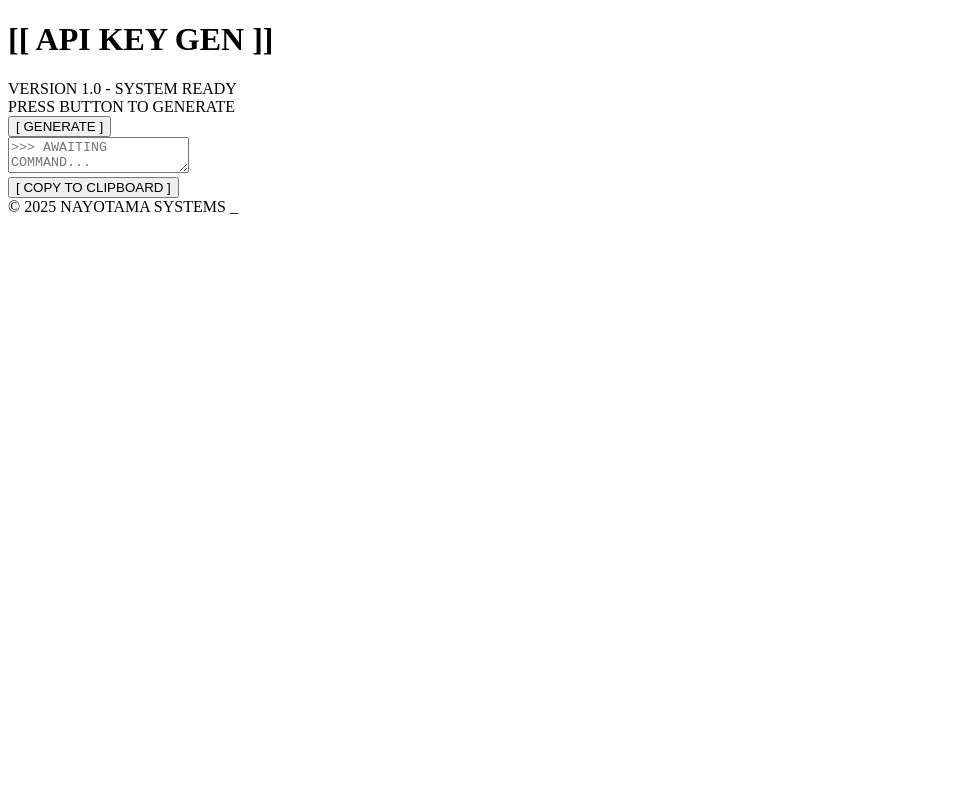
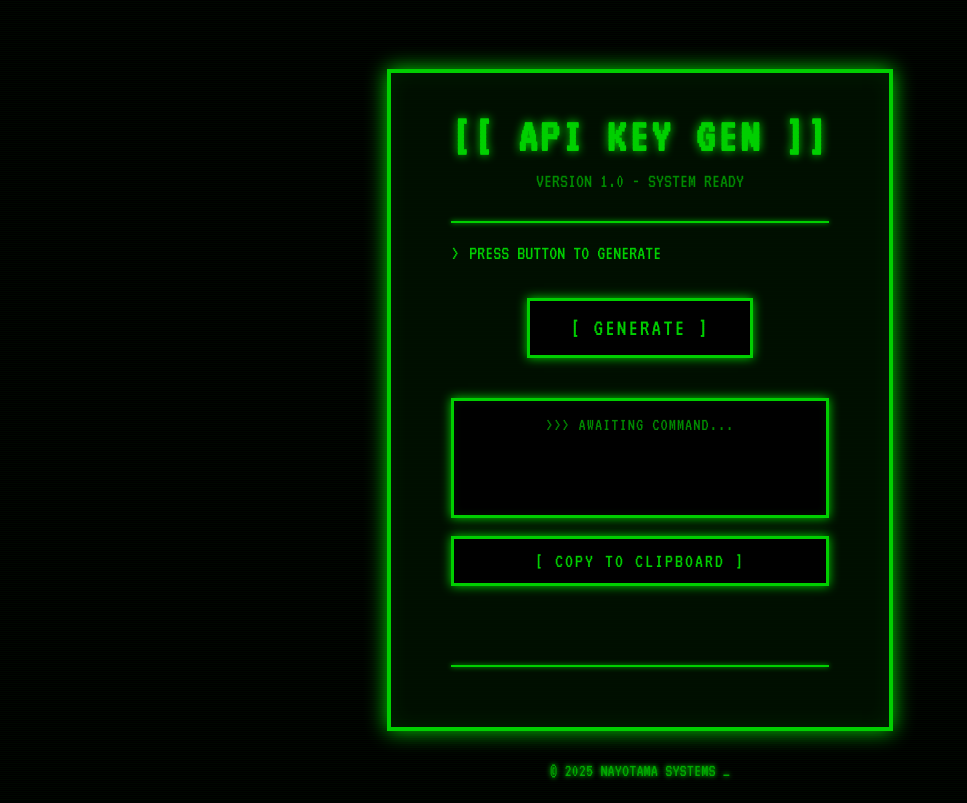
Before and after one commit to HaritsTama/141_APIKey, a website: page public/index.html in a window 1280 px wide. Shown: the whole page, without its empty margins (0-967 px from the left). Drawn offline with Linux system fonts and the light colour scheme.

Commit message:
Menambahkan style pada index.html

```diff
--- a/public/index.html
+++ b/public/index.html
@@ -5,7 +5,242 @@
   <meta name="viewport" content="width=device-width, initial-scale=1.0">
   <title>API KEY GENERATOR v1.0</title>
   <style>
+    @import url('https://fonts.googleapis.com/css2?family=VT323&display=swap');
 
+    * {
+      margin: 0;
+      padding: 0;
+      box-sizing: border-box;
+    }
+
+    body {
+      height: 100vh;
+      display: flex;
+      align-items: center;
+      justify-content: center;
+      flex-direction: column;
+      background: #000;
+      color: #0f0;
+      font-family: 'VT323', monospace;
+      position: relative;
+      overflow: hidden;
+    }
+
+    /* CRT Effect */
+    body::before {
+      content: "";
+      position: absolute;
+      top: 0;
+      left: 0;
+      width: 100%;
+      height: 100%;
+      background: repeating-linear-gradient(
+        0deg,
+        rgba(0, 255, 0, 0.03),
+        rgba(0, 255, 0, 0.03) 1px,
+        transparent 1px,
+        transparent 2px
+      );
+      pointer-events: none;
+      z-index: 1;
+    }
+
+    /* Scanline effect */
+    body::after {
+      content: "";
+      position: absolute;
+      top: 0;
+      left: 0;
+      width: 100%;
+      height: 100%;
+      background: linear-gradient(
+        rgba(18, 16, 16, 0) 50%,
+        rgba(0, 0, 0, 0.25) 50%
+      );
+      background-size: 100% 4px;
+      pointer-events: none;
+      z-index: 1;
+      animation: scanline 8s linear infinite;
+    }
+
+    @keyframes scanline {
+      0% { transform: translateY(0); }
+      100% { transform: translateY(4px); }
+    }
+
+    .container {
+      position: relative;
+      z-index: 2;
+      text-align: center;
+      border: 4px solid #0f0;
+      padding: 40px 60px;
+      background: rgba(0, 20, 0, 0.9);
+      box-shadow:
+        0 0 20px #0f0,
+        inset 0 0 20px rgba(0, 255, 0, 0.1);
+      max-width: 600px;
+    }
+
+    .blink {
+      animation: blink 1s infinite;
+    }
+
+    @keyframes blink {
+      0%, 49% { opacity: 1; }
+      50%, 100% { opacity: 0; }
+    }
+
+    h1 {
+      font-size: 48px;
+      margin-bottom: 10px;
+      text-shadow: 0 0 10px #0f0;
+      letter-spacing: 3px;
+    }
+
+    .version {
+      font-size: 20px;
+      margin-bottom: 30px;
+      color: #0a0;
+    }
+
+    .divider {
+      border-bottom: 2px solid #0f0;
+      margin: 20px 0;
+      box-shadow: 0 0 5px #0f0;
+    }
+
+    button {
+      background: #000;
+      border: 3px solid #0f0;
+      color: #0f0;
+      padding: 15px 40px;
+      font-size: 24px;
+      font-family: 'VT323', monospace;
+      cursor: pointer;
+      transition: all 0.2s;
+      text-transform: uppercase;
+      letter-spacing: 2px;
+      margin: 20px 0;
+      position: relative;
+      box-shadow: 0 0 10px #0f0;
+    }
+
+    button:hover {
+      background: #0f0;
+      color: #000;
+      box-shadow:
+        0 0 20px #0f0,
+        inset 0 0 10px #000;
+    }
+
+    button:active {
+      transform: scale(0.95);
+    }
+
+    button:disabled {
+      opacity: 0.5;
+      cursor: not-allowed;
+    }
+
+    .textarea-wrapper {
+      width: 100%;
+      margin-top: 20px;
+    }
+
+    textarea {
+      width: 100%;
+      height: 120px;
+      background: #000;
+      color: #0f0;
+      border: 3px solid #0f0;
+      padding: 15px;
+      resize: none;
+      font-size: 18px;
+      font-family: 'VT323', monospace;
+      outline: none;
+      text-align: center;
+      box-shadow:
+        0 0 10px #0f0,
+        inset 0 0 10px rgba(0, 255, 0, 0.1);
+      letter-spacing: 1px;
+    }
+
+    textarea::placeholder {
+      color: #0a0;
+    }
+
+    .copy-btn {
+      width: 100%;
+      background: #000;
+      border: 3px solid #0f0;
+      color: #0f0;
+      padding: 12px 30px;
+      font-size: 20px;
+      font-family: 'VT323', monospace;
+      cursor: pointer;
+      transition: 0.2s;
+      box-shadow: 0 0 10px #0f0;
+      margin-top: 15px;
+      text-transform: uppercase;
+      letter-spacing: 2px;
+    }
+
+    .copy-btn:hover {
+      background: #0f0;
+      color: #000;
+      box-shadow:
+        0 0 20px #0f0,
+        inset 0 0 10px #000;
+    }
+
+    .copy-btn:active {
+      transform: scale(0.95);
+    }
+
+    .copy-btn:disabled {
+      opacity: 0.5;
+      cursor: not-allowed;
+    }
+
+    .error {
+      color: #f00;
+      font-size: 20px;
+      margin-top: 15px;
+      text-shadow: 0 0 10px #f00;
+      min-height: 24px;
+    }
+
+    footer {
+      position: absolute;
+      bottom: 20px;
+      font-size: 18px;
+      color: #0a0;
+      z-index: 2;
+      text-shadow: 0 0 5px #0f0;
+    }
+
+    .prompt {
+      font-size: 20px;
+      color: #0f0;
+      margin: 15px 0;
+      text-align: left;
+    }
+
+    .prompt::before {
+      content: ">";
+      margin-right: 10px;
+      animation: blink 1s infinite;
+    }
+
+    /* Matrix-like background effect */
+    @keyframes flicker {
+      0%, 100% { opacity: 1; }
+      50% { opacity: 0.8; }
+    }
+
+    .container {
+      animation: flicker 0.15s infinite;
+    }
   </style>
 </head>
 <body>
```
